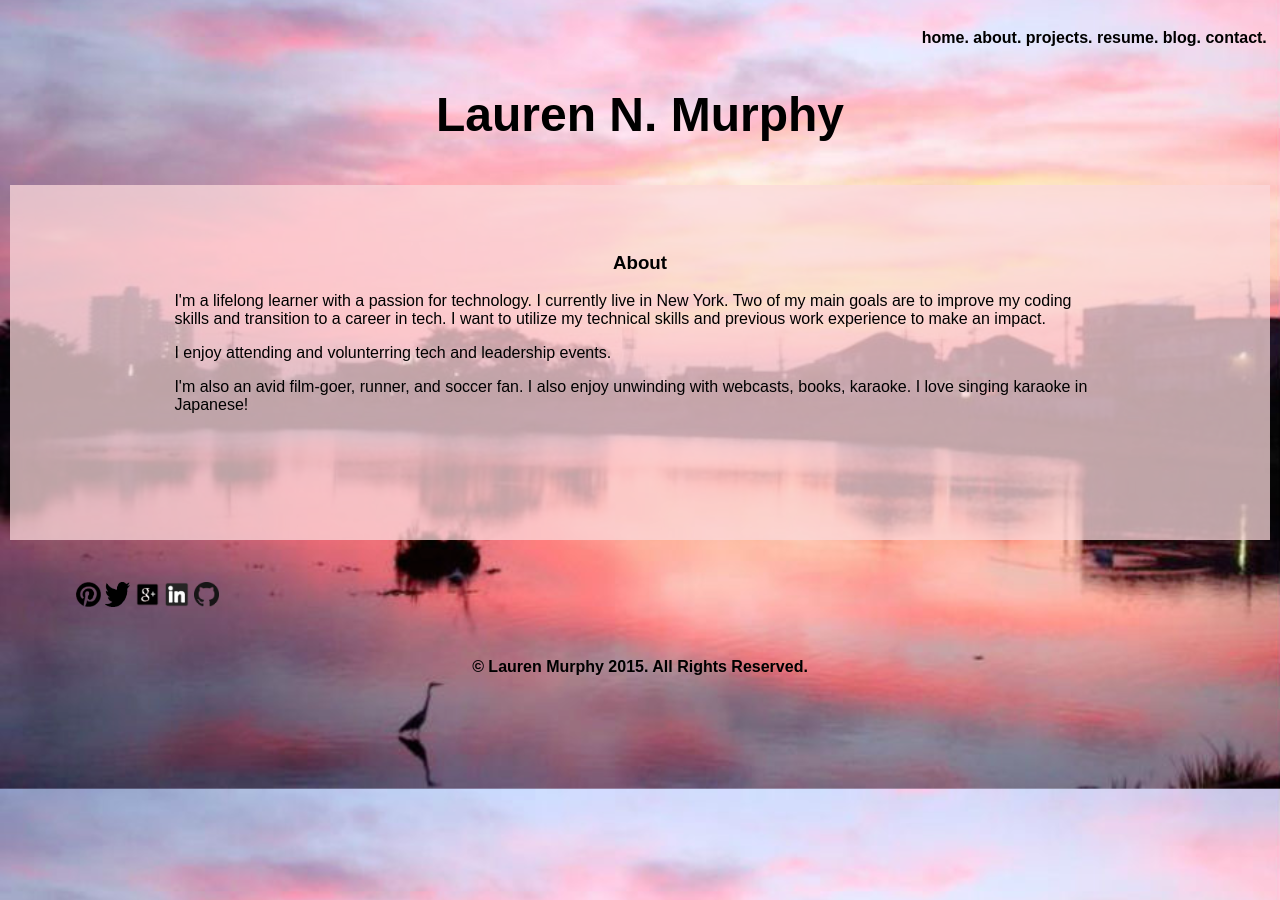
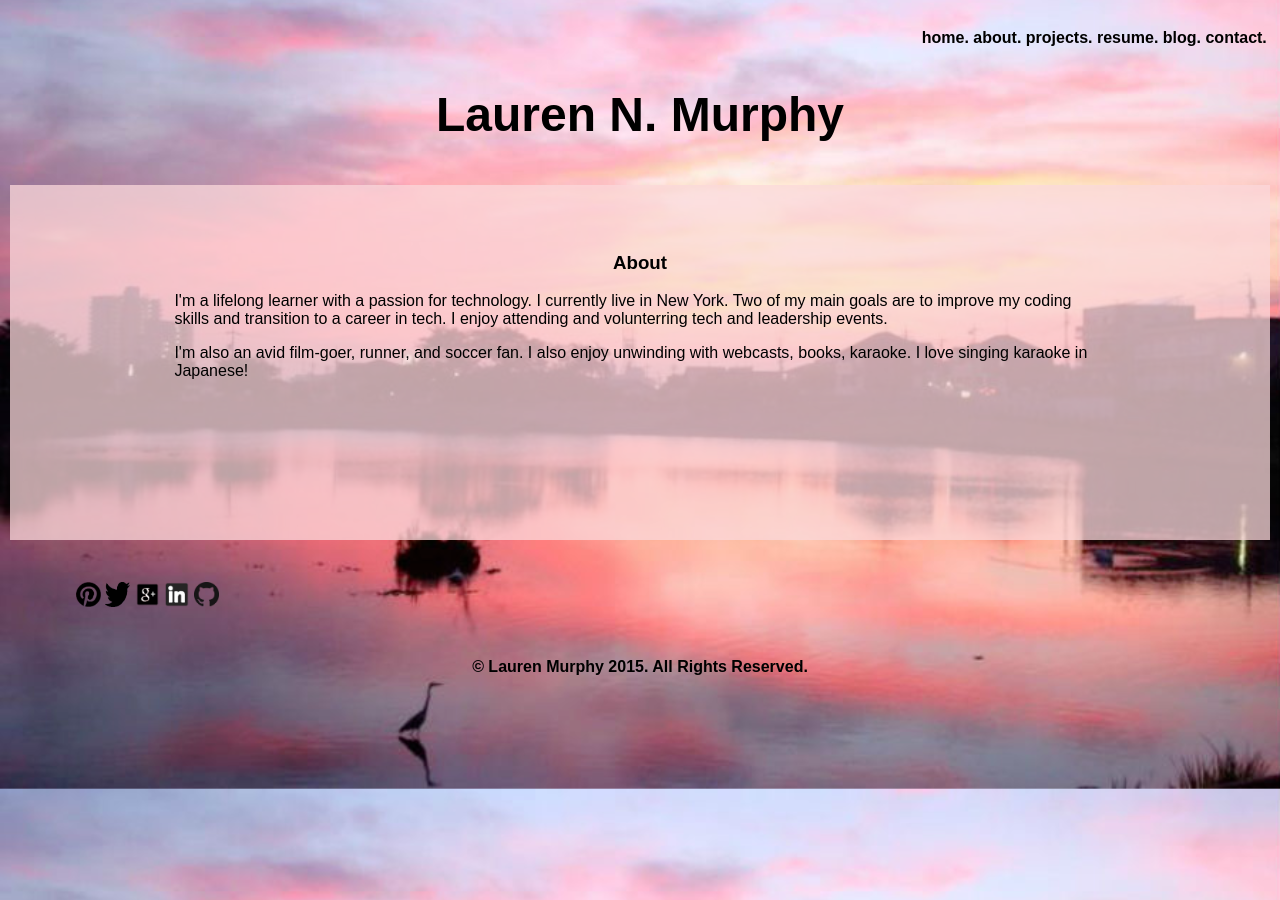
Before and after one commit to laurennmurphy/laurennor3.github.io, a Jekyll site: the page built from about.html, in a window 1280 px wide. Built offline with Jekyll 4.4.1, drawn with Linux system fonts in a browser that asks for light colours; some web fonts are replaced; Markdown is read by kramdown in place of the engine named in the settings.

Commit message:
about update

```diff
--- a/about.html
+++ b/about.html
@@ -6,8 +6,7 @@ title: Lauren Murphy | About
     <div id="container">
       <h3>About</h3>
       <section id="about">
-          <p>I'm a lifelong learner with a passion for technology. I currently live in New York. Two of my main goals are to improve my coding skills and transition to a career in tech. I want to utilize my technical skills and previous work experience to make an impact.</p>
-          <p>I enjoy attending and volunterring tech and leadership events.</p>
+          <p>I'm a lifelong learner with a passion for technology. I currently live in New York. Two of my main goals are to improve my coding skills and transition to a career in tech. I enjoy attending and volunterring tech and leadership events.</p>
           <p>I'm also an avid film-goer, runner, and soccer fan. I also enjoy unwinding with webcasts, books, karaoke. I love singing karaoke in Japanese!</p>
         </section>
       </div>
```
